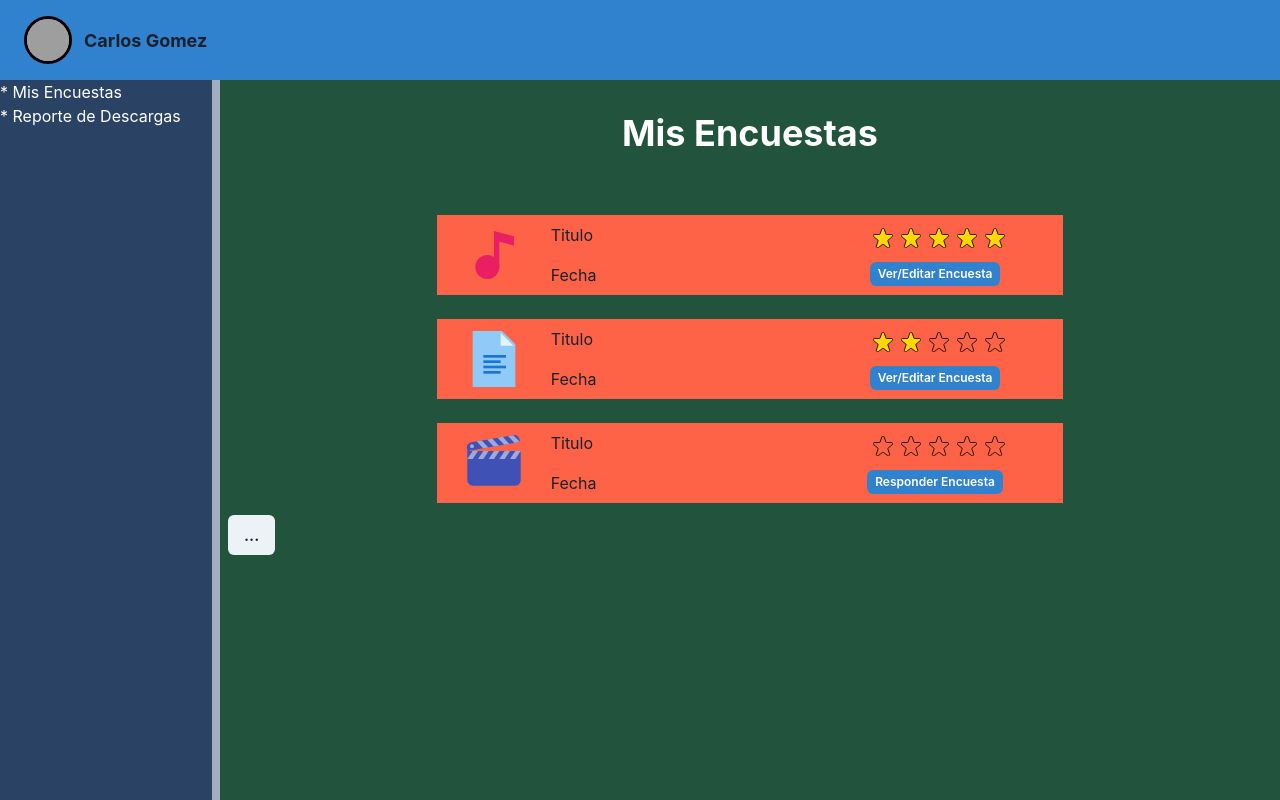
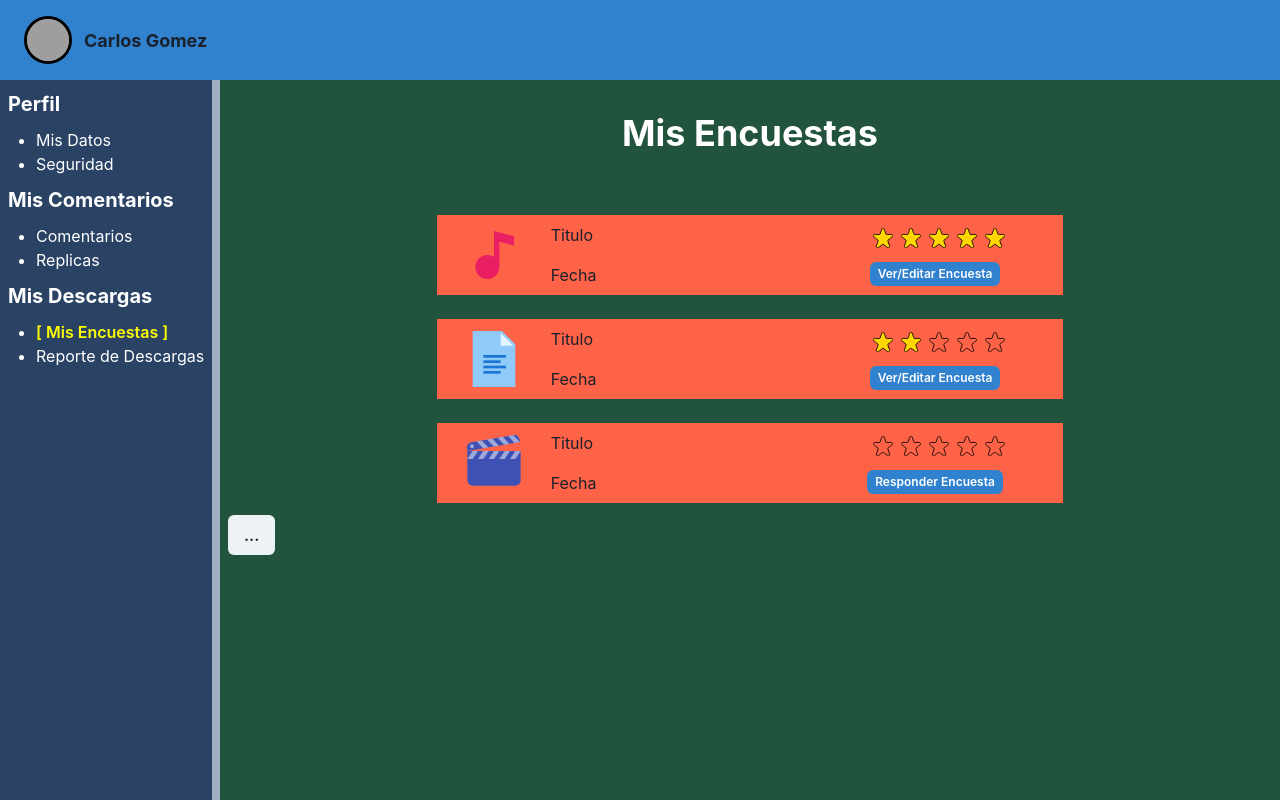
Before and after one commit to rodripavon97/tp-integrador-bases-de-datos-unsam, a React (Create React App) app in the folder integrador/: page /misEncuestas in a window 1280 px wide. Built offline with nearby package versions, Linux system fonts and the light colour scheme; grey boxes are pictures that could not be loaded.

Commit message:
Estilizado de la sidebar, destaca la ruta actual

```diff
--- a/integrador/src/App.css
+++ b/integrador/src/App.css
@@ -36,3 +36,16 @@
     transform: rotate(360deg);
   }
 }
+
+.sidebar-selected-link {
+  color: yellow;
+  font-weight: 600;
+}
+
+.sidebar-selected-link::before {
+  content: "[ ";
+}
+
+.sidebar-selected-link::after {
+  content: " ]";
+}
--- a/integrador/src/App.js
+++ b/integrador/src/App.js
@@ -1,17 +1,24 @@
-import './App.css';
-import {ChakraProvider, List} from '@chakra-ui/react'
-import MisDescargas from './pages/MisDescargas';
-import { Box, Flex, HStack, ListItem } from '@chakra-ui/layout';
-import HeaderUsuario from './components/headerUsuario';
+import "./App.css";
+import { ChakraProvider } from "@chakra-ui/react";
+import MisDescargas from "./pages/MisDescargas";
+import {
+  Box,
+  Flex,
+  Heading,
+  HStack,
+  ListItem,
+  UnorderedList,
+} from "@chakra-ui/layout";
+import HeaderUsuario from "./components/headerUsuario";
 import {
   BrowserRouter as Router,
   Switch,
   Route,
   Redirect,
-  Link,
-} from "react-router-dom"
-import Reporte from './pages/Reporte';
-import Proximamente from './pages/Proximamente';
+  NavLink,
+} from "react-router-dom";
+import Reporte from "./pages/Reporte";
+import Proximamente from "./pages/Proximamente";
 
 function App() {
   return (
@@ -19,23 +26,80 @@ function App() {
       <Box w="100vw" bgColor="gray.400">
         <Flex direction="column" h="100vh" justifyContent="space-between">
           <HeaderUsuario h={3} />
-          <HStack flexGrow="1" h="80%" >
+          <HStack flexGrow="1" h="80%">
             <Router>
-              <Box bg="blue.800" w="20%" h="100%">
-                <List color="white">
-                  <ListItem><Link to="/misEncuestas">* Mis Encuestas</Link></ListItem>
-                  <ListItem><Link to="/reporte">* Reporte de Descargas</Link></ListItem>
-                </List>
+              <Box bg="blue.800" w="20%" h="100%" color="white">
+                <Heading fontSize="xl" pl={2} py={3}>
+                  Perfil
+                </Heading>
+                <UnorderedList pl={5}>
+                  <ListItem>
+                    <NavLink
+                      activeClassName="sidebar-selected-link"
+                      to="/misDatos"
+                    >
+                      Mis Datos
+                    </NavLink>
+                  </ListItem>
+                  <ListItem>
+                    <NavLink
+                      activeClassName="sidebar-selected-link"
+                      to="/seguridad"
+                    >
+                      Seguridad
+                    </NavLink>
+                  </ListItem>
+                </UnorderedList>
+                <Heading fontSize="xl" pl={2} py={3}>
+                  Mis Comentarios
+                </Heading>
+                <UnorderedList pl={5}>
+                  <ListItem>
+                    <NavLink
+                      activeClassName="sidebar-selected-link"
+                      to="/misComentarios"
+                    >
+                      Comentarios
+                    </NavLink>
+                  </ListItem>
+                  <ListItem>
+                    <NavLink
+                      activeClassName="sidebar-selected-link"
+                      to="/misReplicas"
+                    >
+                      Replicas
+                    </NavLink>
+                  </ListItem>
+                </UnorderedList>
+                <Heading fontSize="xl" pl={2} py={3}>
+                  Mis Descargas
+                </Heading>
+                <UnorderedList pl={5}>
+                  <ListItem>
+                    <NavLink
+                      activeClassName="sidebar-selected-link"
+                      to="/misEncuestas"
+                    >
+                      Mis Encuestas
+                    </NavLink>
+                  </ListItem>
+                  <ListItem>
+                    <NavLink
+                      activeClassName="sidebar-selected-link"
+                      to="/reporte"
+                    >
+                      Reporte de Descargas
+                    </NavLink>
+                  </ListItem>
+                </UnorderedList>
               </Box>
               <Box maxH="100%" h="100%" w="full" overflow="auto">
                 <Switch>
                   <Route exact path="/">
-                      <Redirect
-                        to="/misEncuestas"
-                      />
+                    <Redirect to="/misEncuestas" />
                   </Route>
                   <Route path="/misEncuestas">
-                      <MisDescargas/>
+                    <MisDescargas />
                   </Route>
                   <Route path="/reporte">
                     <Reporte />
```
Lines whose indentation alone changed are shown as unchanged.
